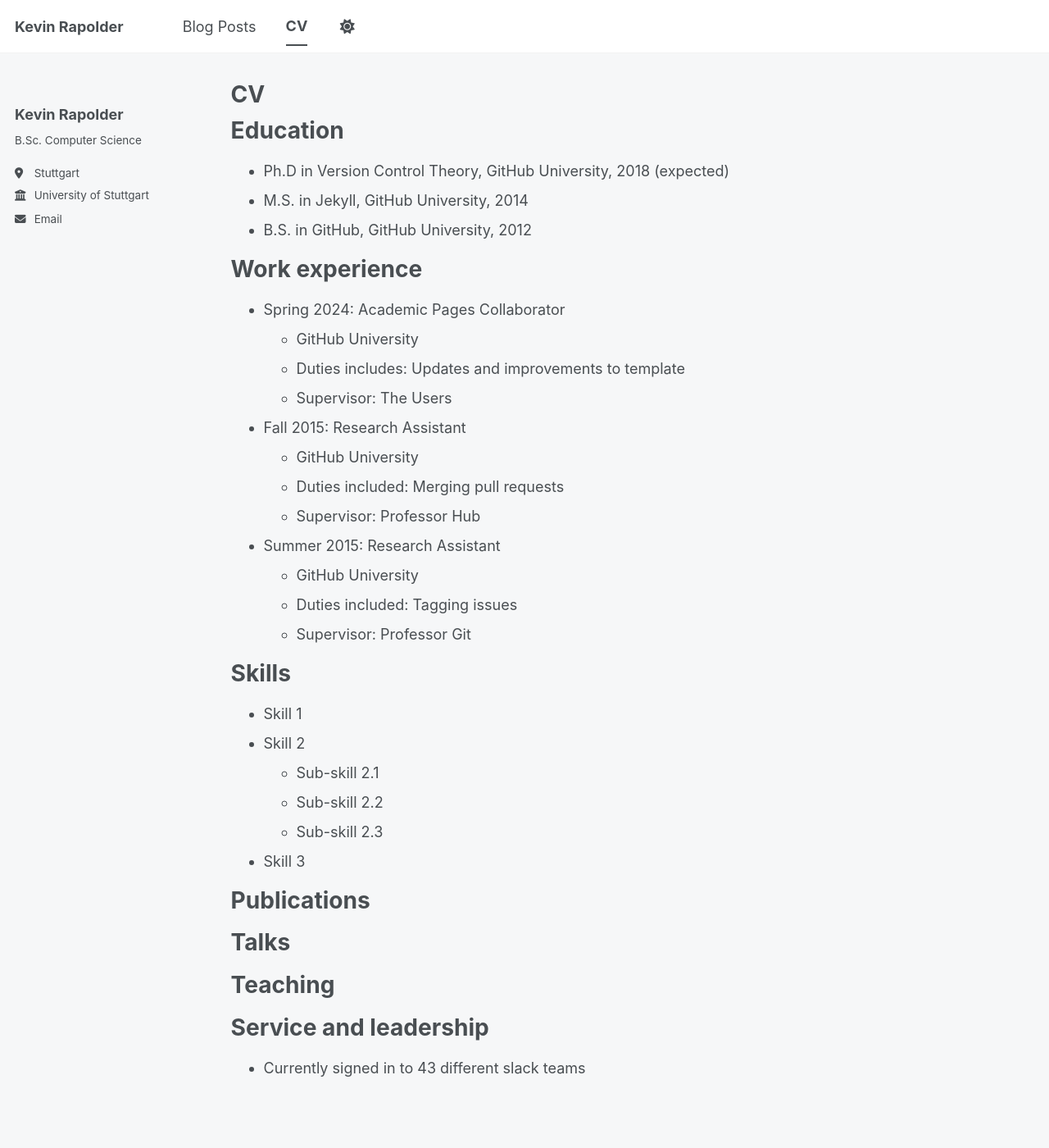
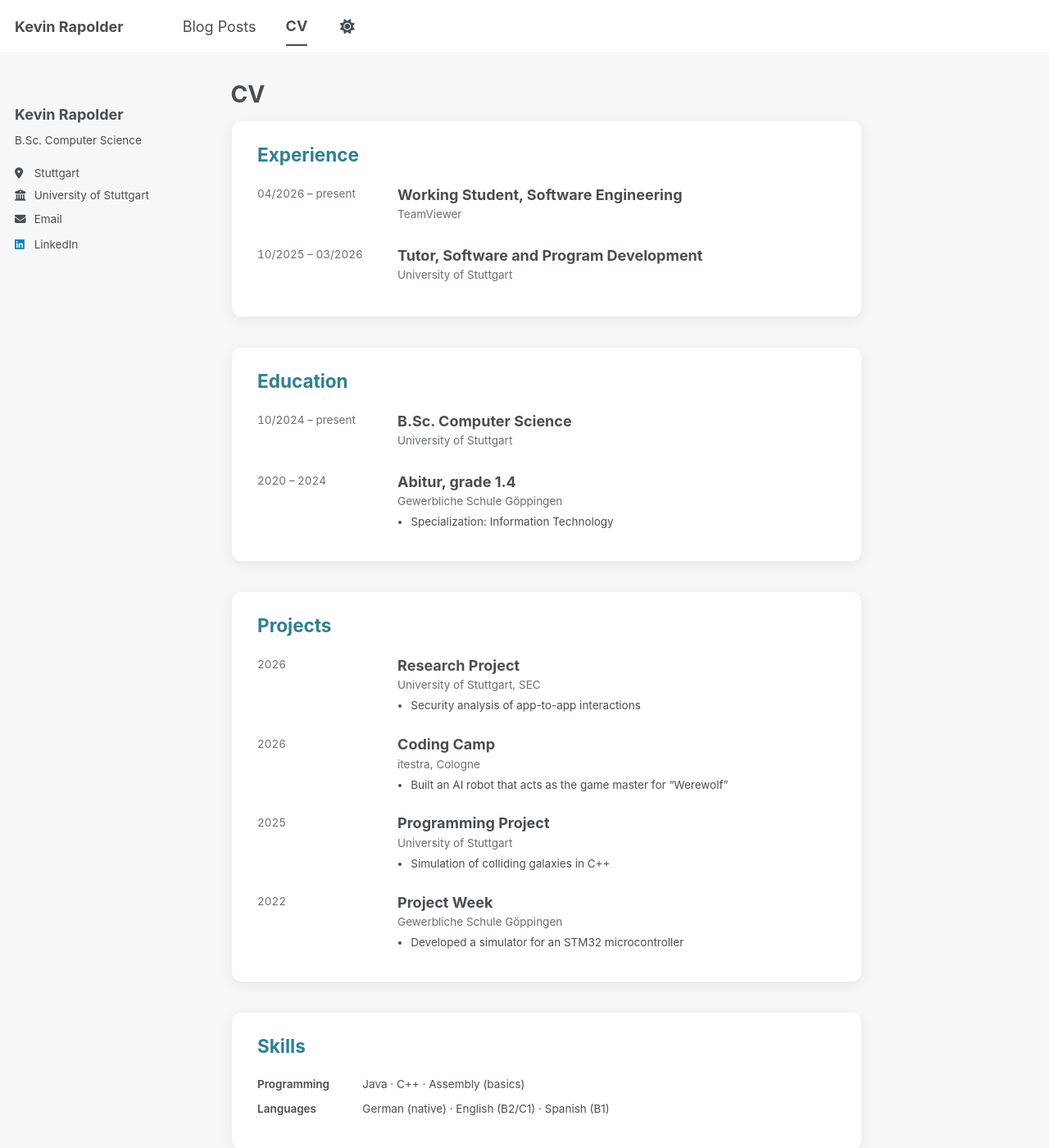
Before and after one commit to rapolderk-dev/rapolderk-dev.github.io, a Jekyll site: the page built from _pages/cv.html, in a window 1280 px wide and 1400 px high. Shown: the whole window at 82% size. Built offline with Jekyll 4.4.1, drawn with Linux system fonts in a browser that asks for light colours; a script bundle is joined from its source files by our own code; library files that are not in the unit come from our copies.

Commit message:
added CV

```diff
--- a/_config.yml
+++ b/_config.yml
@@ -67,7 +67,7 @@ author:
   keybase          : # Username
   instagram        : # Username
   lastfm           : # Username
-  linkedin         : # Username
+  linkedin         : "kevin-rapolder"
   mastodon         : # URL
   medium           : # URL
   pinterest        : # Username
--- /dev/null
+++ b/_pages/cv.html
@@ -0,0 +1,98 @@
+---
+layout: archive
+title: "CV"
+permalink: /cv/
+author_profile: true
+redirect_from:
+  - /resume
+---
+
+<div class="cv">
+
+<section class="cv-section">
+  <h2 class="cv-section__title">Experience</h2>
+  <div class="cv-entry">
+    <div class="cv-entry__date">04/2026 &ndash; present</div>
+    <div class="cv-entry__body">
+      <h3 class="cv-entry__title">Working Student, Software Engineering</h3>
+      <p class="cv-entry__org">TeamViewer</p>
+
+    </div>
+  </div>
+  <div class="cv-entry">
+    <div class="cv-entry__date">10/2025 &ndash; 03/2026</div>
+    <div class="cv-entry__body">
+      <h3 class="cv-entry__title">Tutor, Software and Program Development</h3>
+      <p class="cv-entry__org">University of Stuttgart</p>
+
+    </div>
+  </div>
+</section>
+
+<section class="cv-section">
+  <h2 class="cv-section__title">Education</h2>
+  <div class="cv-entry">
+    <div class="cv-entry__date">10/2024 &ndash; present</div>
+    <div class="cv-entry__body">
+      <h3 class="cv-entry__title">B.Sc. Computer Science</h3>
+      <p class="cv-entry__org">University of Stuttgart</p>
+
+    </div>
+  </div>
+  <div class="cv-entry">
+    <div class="cv-entry__date">2020 &ndash; 2024</div>
+    <div class="cv-entry__body">
+      <h3 class="cv-entry__title">Abitur, grade 1.4</h3>
+      <p class="cv-entry__org">Gewerbliche Schule G&ouml;ppingen</p>
+      <ul class="cv-entry__list"><li>Specialization: Information Technology</li></ul>
+    </div>
+  </div>
+</section>
+
+<section class="cv-section">
+  <h2 class="cv-section__title">Projects</h2>
+  <div class="cv-entry">
+    <div class="cv-entry__date">2026</div>
+    <div class="cv-entry__body">
+      <h3 class="cv-entry__title">Research Project</h3>
+      <p class="cv-entry__org">University of Stuttgart, SEC</p>
+      <ul class="cv-entry__list"><li>Security analysis of app-to-app interactions</li></ul>
+    </div>
+  </div>
+  <div class="cv-entry">
+    <div class="cv-entry__date">2026</div>
+    <div class="cv-entry__body">
+      <h3 class="cv-entry__title">Coding Camp</h3>
+      <p class="cv-entry__org">itestra, Cologne</p>
+      <ul class="cv-entry__list"><li>Built an AI robot that acts as the game master for &ldquo;Werewolf&rdquo;</li></ul>
+    </div>
+  </div>
+  <div class="cv-entry">
+    <div class="cv-entry__date">2025</div>
+    <div class="cv-entry__body">
+      <h3 class="cv-entry__title">Programming Project</h3>
+      <p class="cv-entry__org">University of Stuttgart</p>
+      <ul class="cv-entry__list"><li>Simulation of colliding galaxies in C++</li></ul>
+    </div>
+  </div>
+  <div class="cv-entry">
+    <div class="cv-entry__date">2022</div>
+    <div class="cv-entry__body">
+      <h3 class="cv-entry__title">Project Week</h3>
+      <p class="cv-entry__org">Gewerbliche Schule G&ouml;ppingen</p>
+      <ul class="cv-entry__list"><li>Developed a simulator for an STM32 microcontroller</li></ul>
+    </div>
+  </div>
+</section>
+
+<section class="cv-section">
+  <h2 class="cv-section__title">Skills</h2>
+  <dl class="cv-skills">
+    <dt>Programming</dt>
+    <dd>Java &middot; C++ &middot; Assembly (basics)</dd>
+    <dt>Languages</dt>
+    <dd>German (native) &middot; English (B2/C1) &middot; Spanish (B1)</dd>
+  </dl>
+</section>
+
+</div>
--- a/_pages/cv.md
+++ /dev/null
@@ -1,64 +0,0 @@
----
-layout: archive
-title: "CV"
-permalink: /cv/
-author_profile: true
-redirect_from:
-  - /resume
----
-
-{% include base_path %}
-
-Education
-======
-* Ph.D in Version Control Theory, GitHub University, 2018 (expected)
-* M.S. in Jekyll, GitHub University, 2014
-* B.S. in GitHub, GitHub University, 2012
-
-Work experience
-======
-* Spring 2024: Academic Pages Collaborator
-  * GitHub University
-  * Duties includes: Updates and improvements to template
-  * Supervisor: The Users
-
-* Fall 2015: Research Assistant
-  * GitHub University
-  * Duties included: Merging pull requests
-  * Supervisor: Professor Hub
-
-* Summer 2015: Research Assistant
-  * GitHub University
-  * Duties included: Tagging issues
-  * Supervisor: Professor Git
-
-Skills
-======
-* Skill 1
-* Skill 2
-  * Sub-skill 2.1
-  * Sub-skill 2.2
-  * Sub-skill 2.3
-* Skill 3
-
-Publications
-======
-  <ul>{% for post in site.publications reversed %}
-    {% include archive-single-cv.html %}
-  {% endfor %}</ul>
-
-Talks
-======
-  <ul>{% for post in site.talks reversed %}
-    {% include archive-single-talk-cv.html  %}
-  {% endfor %}</ul>
-
-Teaching
-======
-  <ul>{% for post in site.teaching reversed %}
-    {% include archive-single-cv.html %}
-  {% endfor %}</ul>
-
-Service and leadership
-======
-* Currently signed in to 43 different slack teams
--- a/_sass/layout/_post-cards.scss
+++ b/_sass/layout/_post-cards.scss
@@ -182,3 +182,111 @@ html[data-theme="dark"] .post-card {
 .author__content:first-child {
   padding-left: 0;
 }
+
+/* ==========================================================================
+   CV PAGE
+   ========================================================================== */
+
+.cv {
+  max-width: 770px;
+}
+
+.cv-section {
+  margin: 1em 0 1.5em;
+  padding: 1.5em 1.75em 0.75em;
+  border: 1px solid var(--global-border-color);
+  border-radius: 12px;
+  background: var(--global-card-bg-color);
+  box-shadow: 0 1px 2px rgba(16, 24, 40, 0.04), 0 4px 16px rgba(16, 24, 40, 0.06);
+}
+
+html[data-theme="dark"] .cv-section {
+  box-shadow: none;
+}
+
+.archive .cv-section__title {
+  margin: 0 0 1em;
+  padding: 0;
+  border: 0;
+  font-size: $type-size-4;
+  color: var(--global-base-color);
+}
+
+html[data-theme="dark"] .archive .cv-section__title {
+  color: var(--global-link-color);
+}
+
+.cv-entry {
+  display: grid;
+  grid-template-columns: 1fr;
+  gap: 0.15em 1.5em;
+  margin-bottom: 1.25em;
+
+  @include breakpoint($medium) {
+    grid-template-columns: 8em 1fr;
+  }
+}
+
+.cv-entry__date {
+  padding-top: 0.1em;
+  font-size: $type-size-6;
+  font-variant-numeric: tabular-nums;
+  color: var(--global-text-color-light);
+  white-space: nowrap;
+}
+
+.archive .cv-entry__title {
+  margin: 0;
+  font-size: 1em;
+  line-height: 1.4;
+}
+
+.archive .cv-entry__org {
+  margin: 0.1em 0 0.35em;
+  font-size: $type-size-6;
+  color: var(--global-text-color-light);
+}
+
+.archive .cv-entry__note {
+  margin: 0.4em 0 0.1em;
+  font-size: $type-size-6;
+}
+
+.archive .cv-entry__list {
+  margin: 0.2em 0 0;
+  padding-left: 1.2em;
+  font-size: $type-size-6;
+
+  li {
+    margin-bottom: 0.15em;
+  }
+}
+
+.archive .cv-skills {
+  display: grid;
+  grid-template-columns: 1fr;
+  gap: 0.15em 1.5em;
+  margin: 0 0 1.25em;
+  font-size: $type-size-6;
+
+  @include breakpoint($medium) {
+    grid-template-columns: 8em 1fr;
+  }
+
+  dt,
+  dd {
+    width: auto;
+    margin: 0;
+    padding: 0;
+    float: none;
+    line-height: 1.5;
+  }
+
+  dt {
+    font-weight: 600;
+  }
+
+  dd {
+    margin-bottom: 0.6em;
+  }
+}
```
Also changed, not shown: _pages/about.md (+1 -1 lines).
